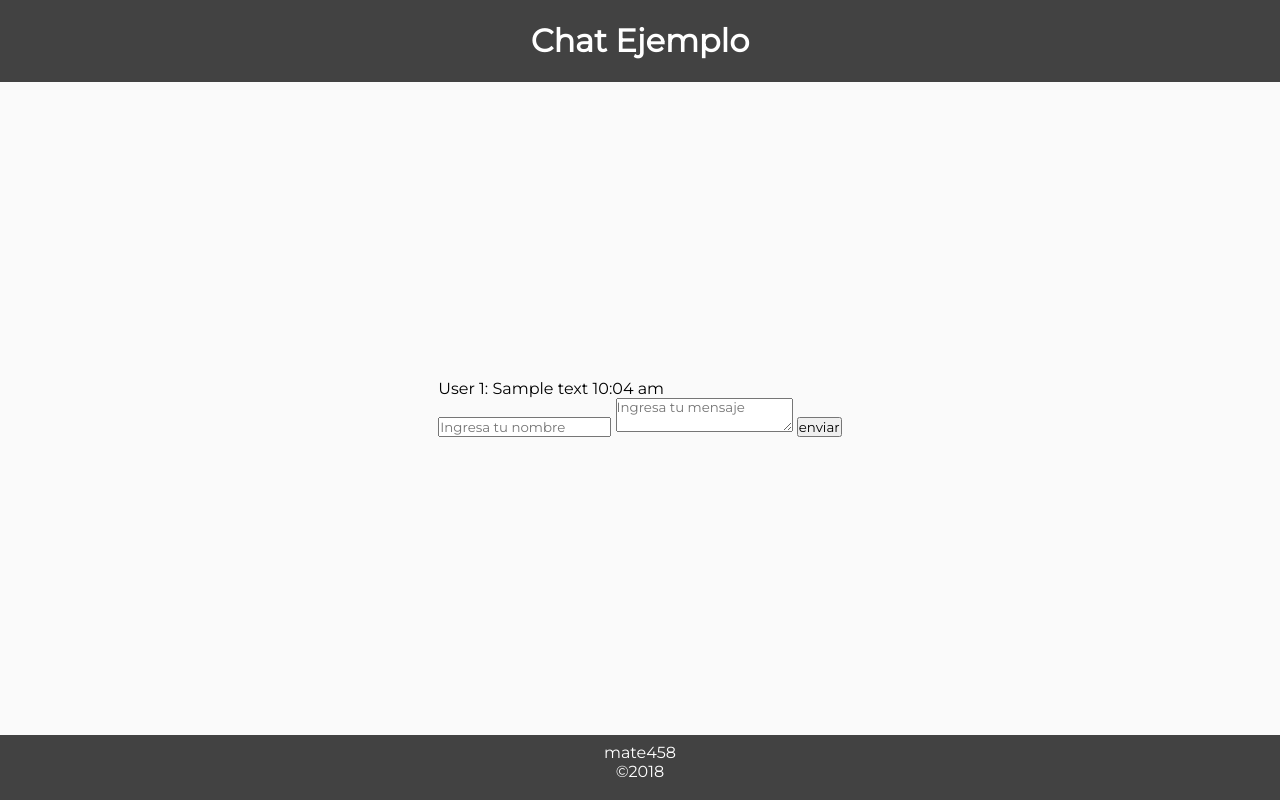
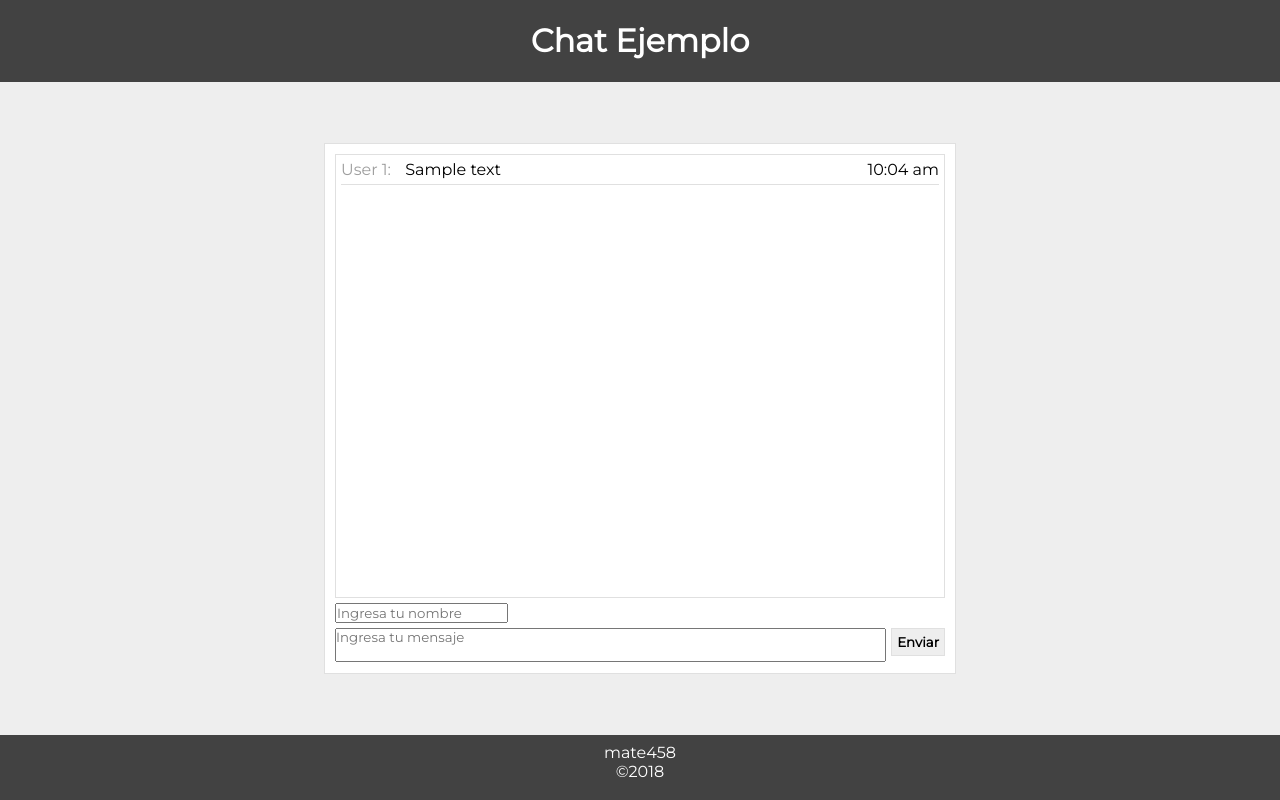
Before and after one commit to Kathar6/chat_ajax, a PHP site: page / in a window 1280 px wide. Run offline with PHP 8.4, Linux system fonts and the light colour scheme.

Commit message:
estilos actualizados

```diff
--- a/index.php
+++ b/index.php
@@ -15,16 +15,17 @@
     <section>
         <div id="contenedor">
             <div id="cajachat">
-                <div id="chat">
-                    <span>User 1: </span>
+                <div id="datos-chat">
+                    <span style="color:#9e9e9e; margin-right:10px;">User 1: </span>
                     <span>Sample text</span>
-                    <span>10:04 am</span>
+                    <span style="float:right;">10:04 am</span>
                 </div>
             </div>
             <form action="index.php" method="post">
                 <input type="text" name="nombre" id="" placeholder="Ingresa tu nombre"/>
+                <br>
                 <textarea name="mensaje" id="" placeholder="Ingresa tu mensaje"></textarea>
-                <input type="submit" value="enviar" name="btnEnviar"/>
+                <input type="submit" value="Enviar" name="btnEnviar"/>
 
             </form>
         </div>
--- a/styles.css
+++ b/styles.css
@@ -3,7 +3,7 @@
     padding:0px;
 }
 body{
-    background-color:#fafafa;
+    background-color:#eee;
     display:grid;
     grid-template-columns:1fr;
     grid-template-rows:1fr 10fr 1fr;
@@ -21,11 +21,44 @@ section{
     grid-column:1;
     grid-row:2/3;
     display:grid;
-    grid-template-areas:"null chat chat chat null";
+    grid-template-columns:1fr 2fr 1fr;
+    grid-template-rows:1fr 10fr 1fr;
     margin:8px;
 }
 #contenedor{
-    grid-area:chat;
+    grid-column:2/3;
+    grid-row:2/3;
+    border:1px solid #e0e0e0;
+    background-color:#fff;
+    padding:10px;
+}
+#cajachat{
+    border:1px solid #e0e0e0;
+    height:85%;
+    padding:5px;
+}
+#datos-chat{
+    border-bottom:1px solid #e0e0e0;
+    padding-bottom:5px;
+    margin-bottom:5px;
+}
+input[type="text"]{
+    margin-top:5px;
+    margin-bottom:5px;
+}
+input[type="text"]:hover{
+    cursor:pointer;
+}
+textarea{
+    resize:none;
+    width:90%;
+}
+input[type="submit"]{
+    background-color:#eee;
+    border:1px solid #e0e0e0;
+    padding:5px;
+    float:right;
+    font-weight:bold;
 }
 footer{
     padding-top:1vh;
```
